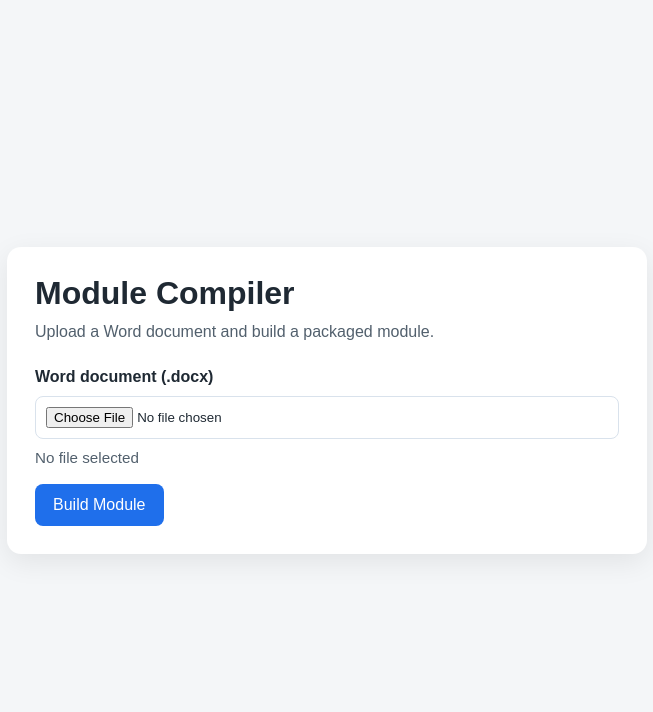
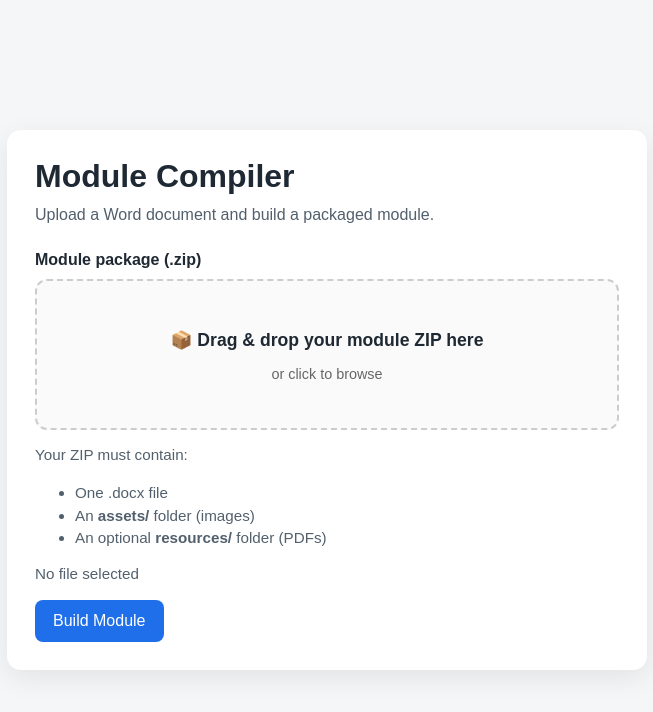
Before and after one commit to SeanBL/module_compiler_app, a Flask app: page / in a window 1280 px wide. Shown: the top 712 px of the page, without its empty margins (313-966 px from the left). Run offline with Flask 3, Linux system fonts and the light colour scheme.

Commit message:
package ready

```diff
--- a/app.py
+++ b/app.py
@@ -14,9 +14,15 @@ from flask import (
 from werkzeug.utils import secure_filename
 
 from compiler_bridge import run_compiler_pipeline
+import zipfile
+import tempfile
+import shutil
+import webbrowser
+import threading
 
 
 BASE_DIR = Path(__file__).resolve().parent
+COMPILER_ROOT = BASE_DIR / "healthmap_module_compiler"
 UPLOAD_DIR = BASE_DIR / "work" / "uploads"
 BUILD_DIR = BASE_DIR / "work" / "builds"
 TEMP_DIR = BASE_DIR / "work" / "temp"
@@ -31,6 +37,36 @@ TEMP_DIR.mkdir(parents=True, exist_ok=True)
 app = Flask(__name__)
 app.secret_key = "replace-this-with-a-real-secret-key"
 
+def inject_assets(temp_path: Path):
+    """
+    Copies extracted assets into compiler's expected data/assets folder.
+    Returns backup path so we can restore later.
+    """
+    assets_target = COMPILER_ROOT / "data" / "assets"
+
+    backup_dir = None
+
+    # Backup existing assets
+    if assets_target.exists():
+        backup_dir = assets_target.parent / "assets_backup"
+        if backup_dir.exists():
+            shutil.rmtree(backup_dir)
+        shutil.move(assets_target, backup_dir)
+
+    # Find uploaded assets folder
+    extracted_assets = [p for p in temp_path.rglob("*") if p.is_dir() and p.name.lower() == "assets"]
+    if not extracted_assets:
+        raise RuntimeError("No assets folder found in ZIP.")
+
+    print("COPYING ASSETS FROM:", extracted_assets[0])
+    print("TO:", assets_target)
+
+    if not extracted_assets:
+        raise RuntimeError("No assets folder found in ZIP.")
+
+    shutil.copytree(extracted_assets[0], assets_target)
+
+    return assets_target, backup_dir
 
 def allowed_file(filename: str) -> bool:
     return Path(filename).suffix.lower() in ALLOWED_EXTENSIONS
@@ -43,30 +79,88 @@ def index():
 
 @app.route("/build", methods=["POST"])
 def build_module():
-    uploaded_file = request.files.get("docx_file")
+    uploaded_file = request.files.get("zip_file")
 
     if not uploaded_file or uploaded_file.filename == "":
-        flash("Please choose a Word document (.docx).", "error")
+        flash("Please upload a ZIP file.", "error")
         return redirect(url_for("index"))
 
-    if not allowed_file(uploaded_file.filename):
-        flash("Only .docx files are allowed.", "error")
+    if not uploaded_file.filename.lower().endswith(".zip"):
+        flash("Only .zip files are allowed.", "error")
         return redirect(url_for("index"))
 
-    safe_name = secure_filename(uploaded_file.filename)
-    upload_path = UPLOAD_DIR / safe_name
-    uploaded_file.save(upload_path)
+    try:
+        # Step 1: Create temp directory
+        with tempfile.TemporaryDirectory() as temp_dir:
+            temp_path = Path(temp_dir)
 
-    try:
-        result = run_compiler_pipeline(upload_path, BUILD_DIR)
+            zip_path = temp_path / "upload.zip"
+            uploaded_file.save(zip_path)
 
-        flash("Module built successfully.", "success")
-        return render_template(
-            "index.html",
-            build_success=True,
-            build_id=result["build_id"],
-            zip_name=result["zip_path"].name,
-        )
+            # Step 2: Extract ZIP
+            with zipfile.ZipFile(zip_path, 'r') as zip_ref:
+                zip_ref.extractall(temp_path)
+
+            print("\n=== DEBUG: DOCX FILE ===")
+            docx_files = list(temp_path.rglob("*.docx"))
+            for f in docx_files:
+                print("DOCX:", f)
+
+            print("\n=== DEBUG: ASSETS FOLDER DETECTION ===")
+            asset_dirs = [p for p in temp_path.rglob("*") if p.is_dir() and p.name.lower() == "assets"]
+
+            if not asset_dirs:
+                print("❌ NO assets folder found")
+            else:
+                for d in asset_dirs:
+                    print("FOUND assets folder:", d)
+
+            print("\n=== DEBUG: SAMPLE IMAGES IN ASSETS ===")
+            if asset_dirs:
+                sample_images = list(asset_dirs[0].rglob("*"))
+                for img in sample_images[:10]:  # only first 10
+                    print("IMG:", img)
+
+            print("=== END DEBUG ===\n")
+
+            # Step 3: Find .docx
+            docx_files = list(temp_path.rglob("*.docx"))
+
+            if len(docx_files) == 0:
+                flash("No .docx file found in ZIP.", "error")
+                return redirect(url_for("index"))
+
+            if len(docx_files) > 1:
+                flash("Multiple .docx files found. Please include only one.", "error")
+                return redirect(url_for("index"))
+
+            docx_path = docx_files[0]
+
+            # Step 4: Inject assets into compiler environment
+            assets_target = None
+            backup_dir = None
+
+            try:
+                assets_target, backup_dir = inject_assets(temp_path)
+
+                # Run compiler
+                result = run_compiler_pipeline(docx_path, BUILD_DIR)
+
+            finally:
+                # Restore original assets
+                if assets_target and assets_target.exists():
+                    shutil.rmtree(assets_target)
+
+                if backup_dir and backup_dir.exists():
+                    shutil.move(backup_dir, assets_target)
+
+            flash("Module built successfully.", "success")
+
+            return render_template(
+                "index.html",
+                build_success=True,
+                build_id=result["build_id"]
+            )
 
     except Exception as exc:
         flash(f"Build failed: {exc}", "error")
@@ -88,15 +182,9 @@ def download_build(build_id: str):
     )
 
 
-@app.route("/preview/<build_id>", methods=["GET"])
+@app.route("/preview/<build_id>/")
 def preview_module(build_id: str):
     output_dir = BUILD_DIR / build_id / "module_output"
-    index_file = output_dir / "index.html"
-
-    if not index_file.exists():
-        flash("Preview files not found.", "error")
-        return redirect(url_for("index"))
-
     return send_from_directory(output_dir, "index.html")
 
 
@@ -107,4 +195,9 @@ def preview_assets(build_id: str, filename: str):
 
 
 if __name__ == "__main__":
-    app.run(debug=True)
+    def open_browser():
+        webbrowser.open("http://127.0.0.1:5000")
+
+    if __name__ == "__main__":
+        threading.Timer(1.0, open_browser).start()
+        app.run(host="127.0.0.1", port=5000, debug=False)
--- a/healthmap_module_compiler/src/module_compiler/stage3/templates/styles.css
+++ b/healthmap_module_compiler/src/module_compiler/stage3/templates/styles.css
@@ -1668,3 +1668,7 @@ li {
   }
 
 }
+
+.processing .progress-fill {
+  opacity: 0.6;
+}
--- /dev/null
+++ b/static/app.js
@@ -0,0 +1,116 @@
+document.addEventListener("DOMContentLoaded", function () {
+  const form = document.querySelector(".build-form");
+  const fileInput = document.getElementById("zip_file");
+  const selectedFile = document.getElementById("selected-file");
+  const dropZone = document.getElementById("drop-zone");
+
+  const progressContainer = document.getElementById("upload-progress-container");
+  const progressBar = document.getElementById("upload-progress-bar");
+  const progressText = document.getElementById("upload-progress-text");
+
+  if (!form || !fileInput || !selectedFile || !dropZone) return;
+
+  function setSelectedFile(file) {
+    selectedFile.textContent = "Selected file: " + file.name;
+    dropZone.querySelector(".drop-text").textContent = "✅ File ready!";
+    dropZone.querySelector(".drop-subtext").textContent = "Ready to build";
+  }
+
+  dropZone.addEventListener("click", function () {
+    fileInput.click();
+  });
+
+  fileInput.addEventListener("change", function () {
+    if (fileInput.files.length > 0) {
+      setSelectedFile(fileInput.files[0]);
+    }
+  });
+
+  ["dragenter", "dragover"].forEach(function (eventName) {
+    dropZone.addEventListener(eventName, function (e) {
+      e.preventDefault();
+      dropZone.classList.add("dragover");
+    });
+  });
+
+  ["dragleave"].forEach(function (eventName) {
+    dropZone.addEventListener(eventName, function (e) {
+      e.preventDefault();
+      dropZone.classList.remove("dragover");
+    });
+  });
+
+  dropZone.addEventListener("drop", function (e) {
+    e.preventDefault();
+    dropZone.classList.remove("dragover");
+
+    const files = e.dataTransfer.files;
+
+    if (files && files.length > 0) {
+      fileInput.files = files; // 👈 simpler + more reliable
+      setSelectedFile(files[0]);
+    }
+  });
+
+  // ✅ Prevent browser from opening dropped files
+  window.addEventListener("dragover", function (e) {
+    e.preventDefault();
+  });
+
+  window.addEventListener("drop", function (e) {
+    e.preventDefault();
+  });
+
+  form.addEventListener("submit", function (e) {
+    e.preventDefault();
+
+    if (!fileInput.files.length) {
+      selectedFile.textContent = "Please select a ZIP file first.";
+      return;
+    }
+
+    const formData = new FormData(form);
+    const xhr = new XMLHttpRequest();
+
+    xhr.open("POST", form.action, true);
+
+    if (progressContainer && progressBar && progressText) {
+      progressContainer.style.display = "block";
+      progressBar.style.width = "0%";
+      progressText.innerHTML = 'Uploading... <span class="spinner"></span>';
+    }
+
+    xhr.upload.addEventListener("progress", function (e) {
+      if (e.lengthComputable && progressBar && progressText) {
+        const percent = Math.round((e.loaded / e.total) * 100);
+        progressBar.style.width = percent + "%";
+        progressText.innerHTML = `Uploading... ${percent}% <span class="spinner"></span>`;
+      }
+    });
+
+    xhr.onload = function () {
+      if (xhr.status === 200) {
+        if (progressText) {
+          progressText.innerHTML = 'Processing module... <span class="spinner"></span>';
+          progressContainer.classList.add("processing");
+        }
+
+        // Small delay so user sees the message
+        setTimeout(() => {
+          document.open();
+          document.write(xhr.responseText);
+          document.close();
+        }, 500);
+
+      } else {
+        if (progressText) progressText.textContent = "Upload failed.";
+      }
+    };
+
+    xhr.onerror = function () {
+      if (progressText) progressText.textContent = "Upload failed.";
+    };
+
+    xhr.send(formData);
+  });
+});
--- a/static/styles.css
+++ b/static/styles.css
@@ -56,6 +56,37 @@ body {
   margin-bottom: 18px;
   color: #52606d;
   font-size: 0.95rem;
+}
+
+.drop-zone {
+  border: 2px dashed #ccc;
+  border-radius: 12px;
+  padding: 2rem;
+  text-align: center;
+  cursor: pointer;
+  transition: all 0.2s ease;
+  background-color: #fafafa;
+}
+
+.drop-zone:hover {
+  border-color: #4a90e2;
+  background-color: #f0f6ff;
+}
+
+.drop-zone.dragover {
+  border-color: #2d6cdf;
+  background-color: #e6f0ff;
+}
+
+.drop-text {
+  font-size: 1.1rem;
+  font-weight: 600;
+  margin-bottom: 0.3rem;
+}
+
+.drop-subtext {
+  font-size: 0.9rem;
+  color: #666;
 }
 
 .button-row {
--- a/templates/index.html
+++ b/templates/index.html
@@ -25,13 +25,34 @@
       {% endwith %}
 
       <form action="{{ url_for('build_module') }}" method="post" enctype="multipart/form-data" class="build-form">
-        <label for="docx_file" class="label">Word document (.docx)</label>
-        <input type="file" id="docx_file" name="docx_file" accept=".docx" required>
+        <label for="zip_file" class="label">Module package (.zip)</label>
+        <div id="drop-zone" class="drop-zone">
+          <p class="drop-text">📦 Drag & drop your module ZIP here</p>
+          <p class="drop-subtext">or click to browse</p>
+          <input type="file" id="zip_file" name="zip_file" accept=".zip" required hidden>
+        </div>
+
+        <div class="note">
+          Your ZIP must contain:
+          <ul>
+            <li>One .docx file</li>
+            <li>An <strong>assets/</strong> folder (images)</li>
+            <li>An optional <strong>resources/</strong> folder (PDFs)</li>
+          </ul>
+        </div>
         <div id="selected-file" class="selected-file">No file selected</div>
 
         <div class="button-row">
           <button type="submit" class="primary-btn">Build Module</button>
         </div>
+
+        <div id="upload-progress-container" class="progress-container" style="display:none;">
+          <div class="progress-bar">
+            <div id="upload-progress-bar" class="progress-fill"></div>
+          </div>
+          <div id="upload-progress-text" class="progress-text">Uploading...</div>
+        </div>
+
       </form>
 
       {% if build_success %}
```
Also changed, not shown: other parts of static/styles.css (+47 -0 lines), app.js (deleted, +0 -14 lines), compiler_bridge.py (+13 -2 lines), healthmap_module_compiler/src/module_compiler/compile_module.py (+12 -9 lines), healthmap_module_compiler/src/module_compiler/stage1/structural_extractor.py (+148 -38 lines), README.md (added).
